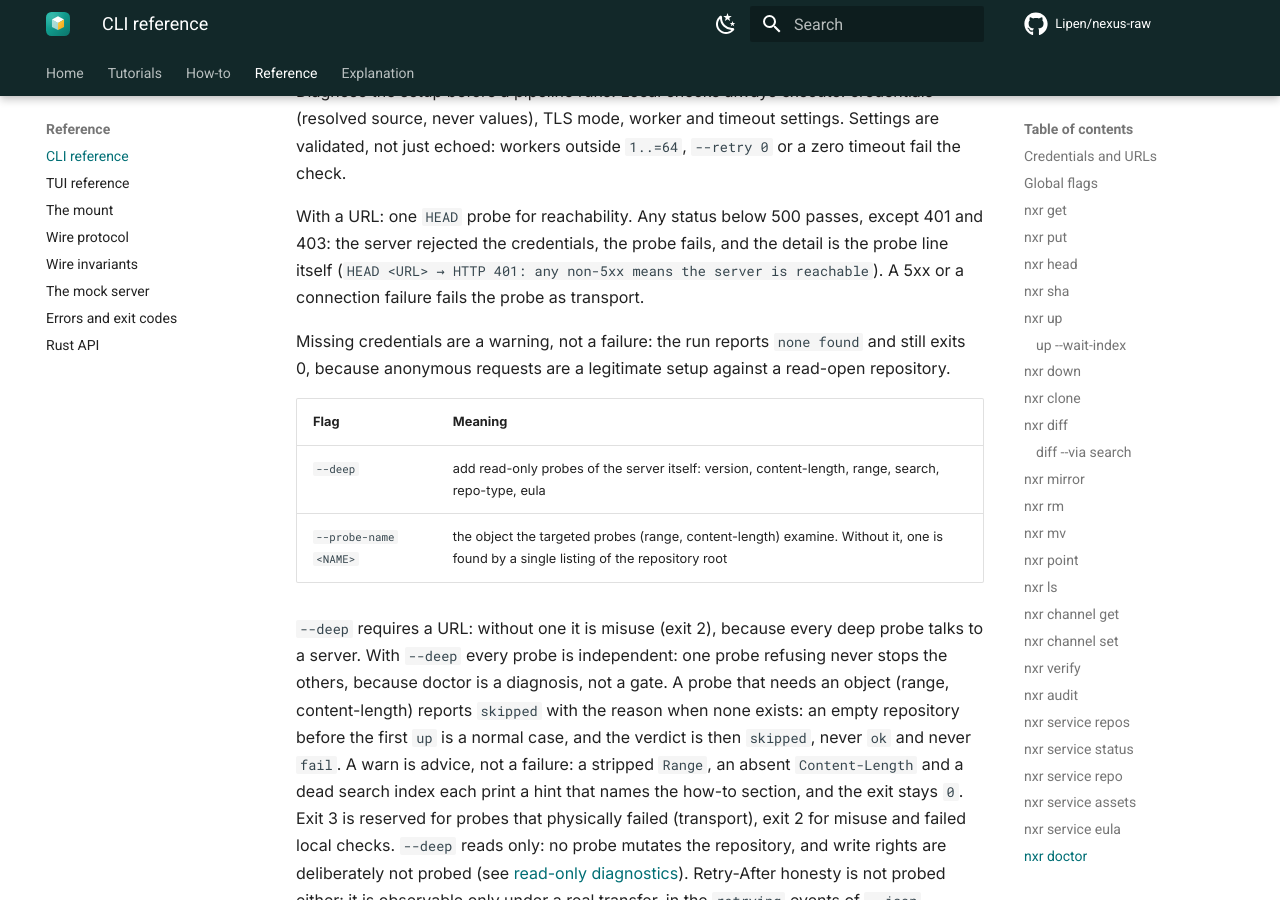
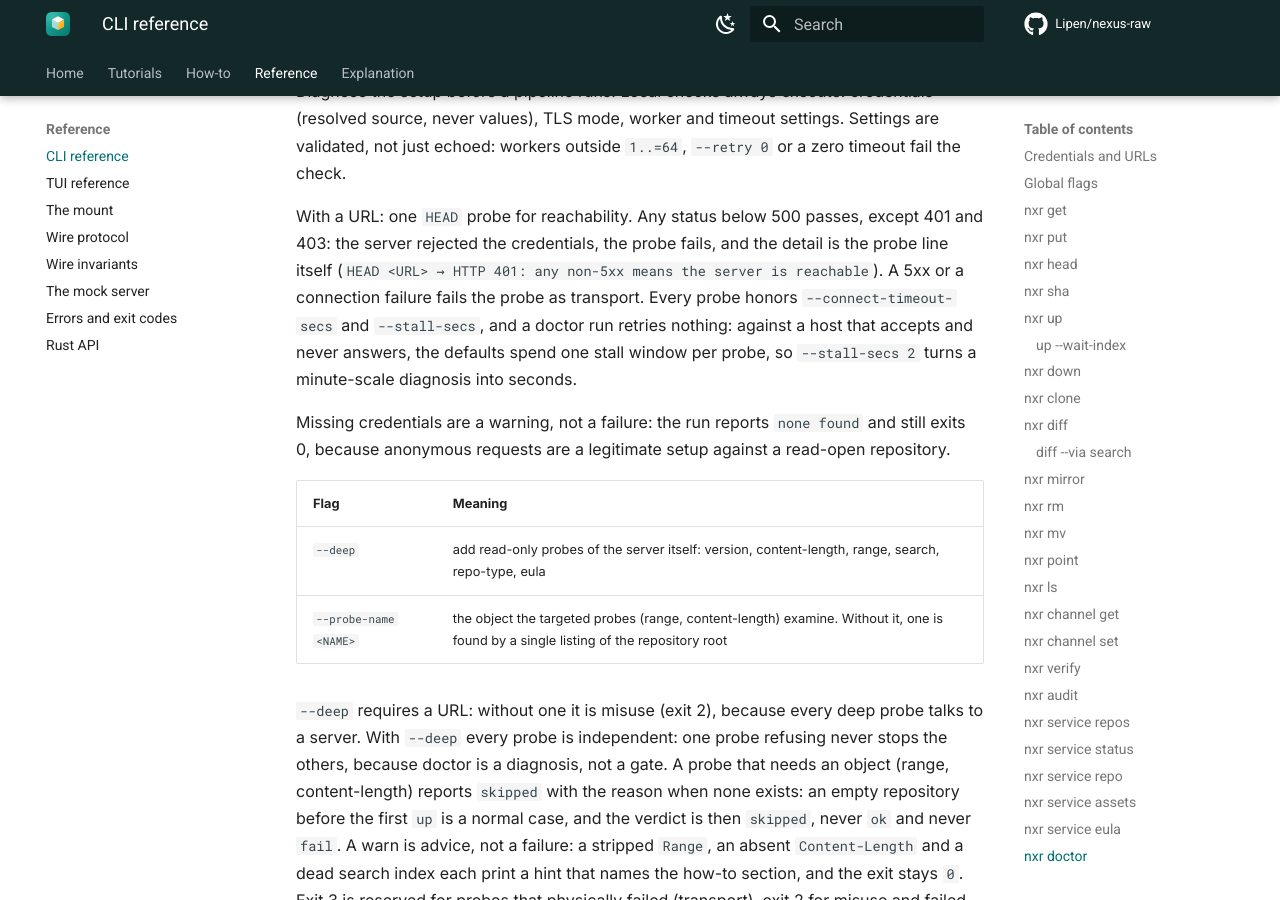
Before and after one commit to Lipen/nexus-raw, an MkDocs documentation site: the page built from docs/reference/cli.md, in a window 1280 px wide and 900 px high, scrolled down 32303 px. Built offline with MkDocs 1.6.1 and Material for MkDocs 9.7.7, drawn with Linux system fonts in a browser that asks for light colours; comment, search, counter and statistics services are not loaded.

Commit message:
docs: say how to bound a doctor run

```diff
--- a/docs/reference/cli.md
+++ b/docs/reference/cli.md
@@ -1150,6 +1150,7 @@ Settings are validated, not just echoed: workers outside `1..=64`, `--retry 0` o
 With a URL: one `HEAD` probe for reachability.
 Any status below 500 passes, except 401 and 403: the server rejected the credentials, the probe fails, and the detail is the probe line itself (`HEAD <URL> → HTTP 401: any non-5xx means the server is reachable`).
 A 5xx or a connection failure fails the probe as transport.
+Every probe honors `--connect-timeout-secs` and `--stall-secs`, and a doctor run retries nothing: against a host that accepts and never answers, the defaults spend one stall window per probe, so `--stall-secs 2` turns a minute-scale diagnosis into seconds.
 
 Missing credentials are a warning, not a failure: the run reports `none found` and still exits 0, because anonymous requests are a legitimate setup against a read-open repository.
 
```
